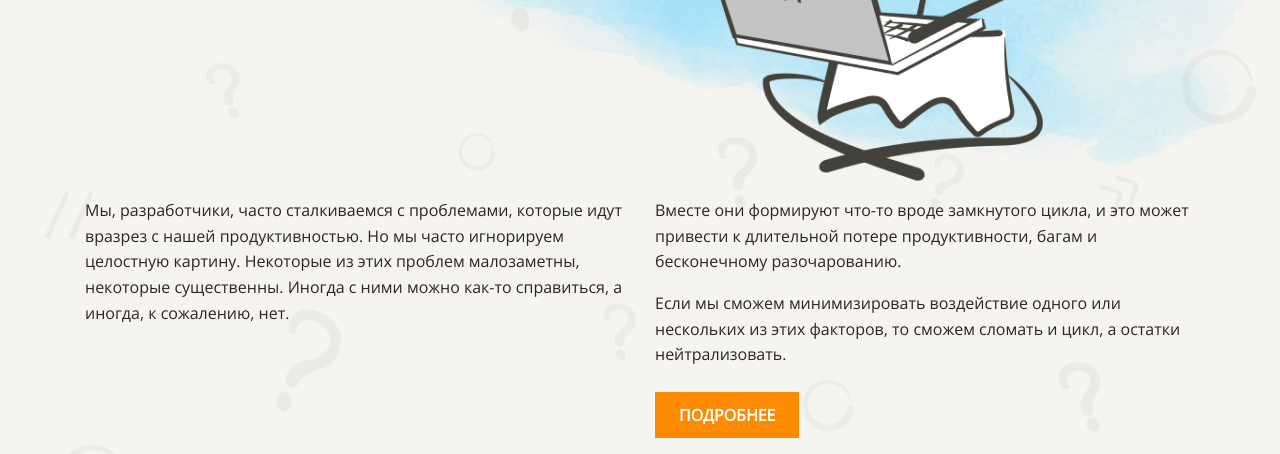
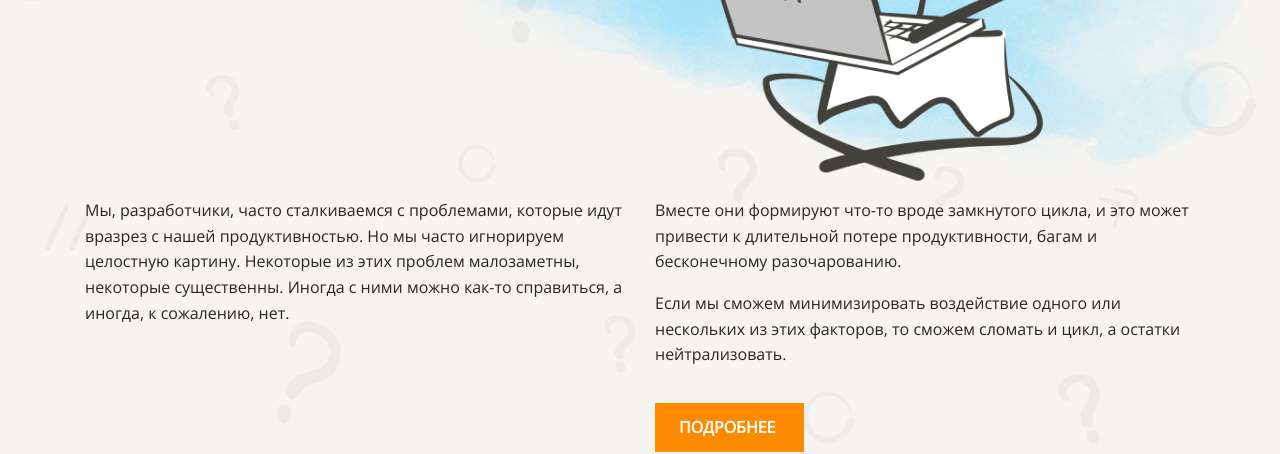
Before and after one commit to sistertwisted/layout-designer-project-lvl1, a website: page src/index.html in a window 1280 px wide. Shown: the part 362-816 px from the top of the page. Drawn offline with Linux system fonts and the light colour scheme.

Commit message:
header refactoring

```diff
--- a/src/index.html
+++ b/src/index.html
@@ -6,8 +6,8 @@
     <meta http-equiv="X-UA-Compatible" content="IE=edge">
     <meta name="viewport" content="width=device-width, initial-scale=1.0">
     <title>Lasogno layout-designer-project-lvl1</title>
-    <link rel="stylesheet" href="./styles/normalize.css">
-    <link rel="stylesheet" href="./styles/style.css">
+    <link rel="stylesheet" href="styles/normalize.css">
+    <link rel="stylesheet" href="styles/style.css">
 </head>
 
 <body>
--- a/src/styles/style.css
+++ b/src/styles/style.css
@@ -172,6 +172,7 @@ h3 {
 
 .btn-orange {
   box-sizing: content-box;
+  display: block;
   width: 101px;
   padding: 12px 24px;
   color: white;
```
